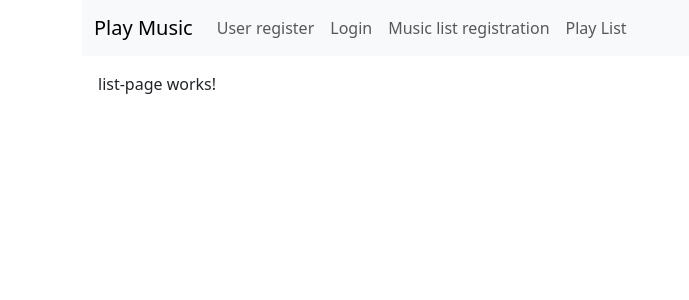
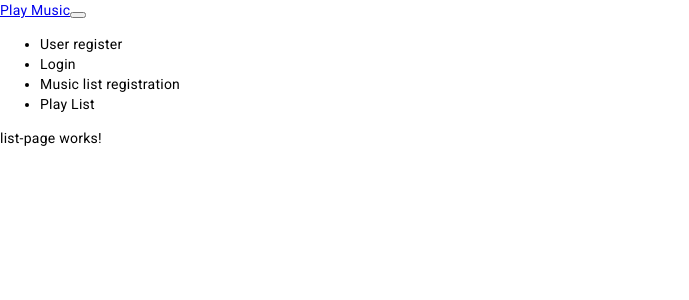
Before and after one commit to felimera/app-playlist-front, an Angular app: page /playlist/list in a window 1280 px wide. Shown: the top 300 px of the page, without its empty margins (0-689 px from the left). Built offline with nearby package versions, Linux system fonts and the light colour scheme.

Commit message:
feature/material : Instalacion de angular material.

```diff
--- a/angular.json
+++ b/angular.json
@@ -35,6 +35,7 @@
               "src/assets"
             ],
             "styles": [
+              "@angular/material/prebuilt-themes/pink-bluegrey.css",
               "node_modules/ngx-toastr/toastr.css",
               "src/styles.css"
             ],
@@ -100,6 +101,7 @@
               "src/assets"
             ],
             "styles": [
+              "@angular/material/prebuilt-themes/pink-bluegrey.css",
               "src/styles.css"
             ],
             "scripts": []
--- a/package.json
+++ b/package.json
@@ -12,10 +12,12 @@
   "private": true,
   "dependencies": {
     "@angular/animations": "^17.1.0",
+    "@angular/cdk": "^17.3.0",
     "@angular/common": "^17.1.0",
     "@angular/compiler": "^17.1.0",
     "@angular/core": "^17.1.0",
     "@angular/forms": "^17.1.0",
+    "@angular/material": "^17.3.0",
     "@angular/platform-browser": "^17.1.0",
     "@angular/platform-browser-dynamic": "^17.1.0",
     "@angular/platform-server": "^17.1.0",
--- a/src/app/app.module.ts
+++ b/src/app/app.module.ts
@@ -5,6 +5,7 @@
 import { AppRoutingModule } from './app-routing.module';
 import { AppComponent } from './app.component';
 import { SharedModule } from './shared/shared.module';
+import { provideAnimationsAsync } from '@angular/platform-browser/animations/async';
 
 @NgModule({
   declarations: [
@@ -17,7 +18,8 @@
     SharedModule,
   ],
   providers: [
-    provideClientHydration()
+    provideClientHydration(),
+    provideAnimationsAsync()
   ],
   bootstrap: [AppComponent]
 })
--- a/src/index.html
+++ b/src/index.html
@@ -7,12 +7,11 @@
   <base href="/">
   <meta name="viewport" content="width=device-width, initial-scale=1">
   <link rel="icon" type="image/x-icon" href="favicon.ico">
-
-  <link href="https://cdn.jsdelivr.net/npm/bootstrap@5.3.3/dist/css/bootstrap.min.css" rel="stylesheet"
-    integrity="sha384-QWTKZyjpPEjISv5WaRU9OFeRpok6YctnYmDr5pNlyT2bRjXh0JMhjY6hW+ALEwIH" crossorigin="anonymous">
+  <link href="https://fonts.googleapis.com/css2?family=Roboto:wght@300;400;500&display=swap" rel="stylesheet">
+  <link href="https://fonts.googleapis.com/icon?family=Material+Icons" rel="stylesheet">
 </head>
 
-<body class="container">
+<body class="container mat-typography">
   <app-root></app-root>
 </body>
 
--- a/src/styles.css
+++ b/src/styles.css
@@ -1 +1,4 @@
 /* You can add global styles to this file, and also import other style files */
+
+html, body { height: 100%; }
+body { margin: 0; font-family: Roboto, "Helvetica Neue", sans-serif; }
```
Also changed, not shown: 1 other file (tests, documents, lock files or other folders).
